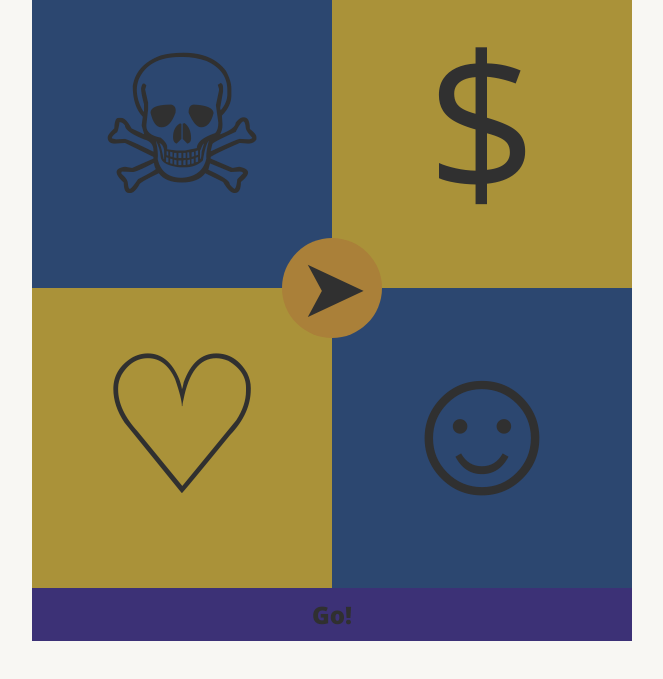
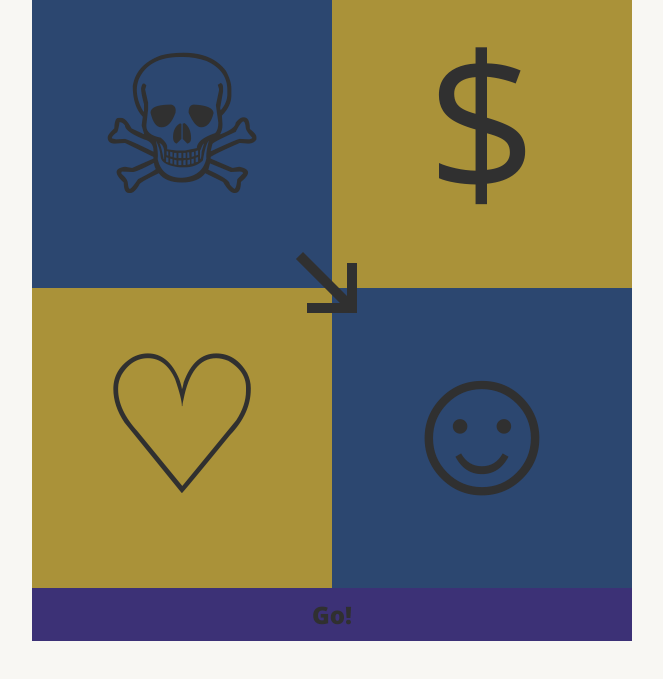
Before and after one commit to VCLdesigns/webanimatie-oefening_6, a plain HTML site: page index.html in a window 1280 px wide. Shown: the part 97-776 px from the top of the page, without its empty margins (308-971 px from the left). Drawn offline with nearby package versions, Linux system fonts and the light colour scheme.

Commit message:
changed animation, styled arrow

```diff
--- a/css/style.css
+++ b/css/style.css
@@ -51,18 +51,27 @@ font-size: 8em;
    background-color: #3C3176;
    width: 600px;
    margin: 0 auto;
-
+   cursor: pointer;
 }
 #bord #spinner{
     position: absolute;
-    top: calc(50% - 50px);
-    left: calc(50% - 50px);
-    width: 100px;
-    height: 100px;
-    border-radius: 50%;
-    background-color: #AA8039;
-    font-weight: 900;
-    font-size: 3em;
-    text-align: center;
-    transition: rotate 10s linear;
+    top: calc(50% - 25px);
+    left: calc(50% - 25px);
+    width: 50px;
+    height: 50px;
+  border: solid var(--zwart);
+  border-width: 0 10px 10px 0;
 }
+
+#bord #spinner::before{
+  content: "";
+  position: absolute;
+  top: -50px;
+  left: 8px;
+  width: 75px;
+    height: 75px;
+  border-bottom: solid var(--zwart) 10px;
+  transform: rotate(45deg);
+
+
+}
--- a/index.html
+++ b/index.html
@@ -22,19 +22,26 @@
             <div>&#36;</div>
             <div>&#9825;</div>
             <div>☺</div>
-            <div id="spinner">&#10148;
-            </div>
+            <div id="spinner"> </div>
         </div>
         <div id="knop">Go!</div>
 
     </div>
     <script>
+
         var de_knop = document.querySelector("#knop");
         var de_spinner = document.querySelector("#spinner");
+
         de_knop.addEventListener("click", draaien);
-        function draaien(evt){
-    var willekeurig = 0 + Math.random() * (360 - 0);
-            spinner.style.transform = "rotate(" + willekeurig + "deg)";
+        function draaien(evt) {
+            var willekeurig = 360 + Math.random() * (720 - 360);
+            /*  spinner.style.animation= "rotate(" + willekeurig + "deg)";
+            Ik was niet tevreden over het feit dat de animatie niet dynamisch was.
+            Dus ik heb iets anders opgezocht*/
+            const spinner_animatie = { transform: "rotate(" + willekeurig + "deg)" };
+            const spinner_timing = { duration: 1000, iterations: 1, fill: "forwards" };
+            spinner.animate(spinner_animatie, spinner_timing);
+
         }
     </script>
 </body>
```
